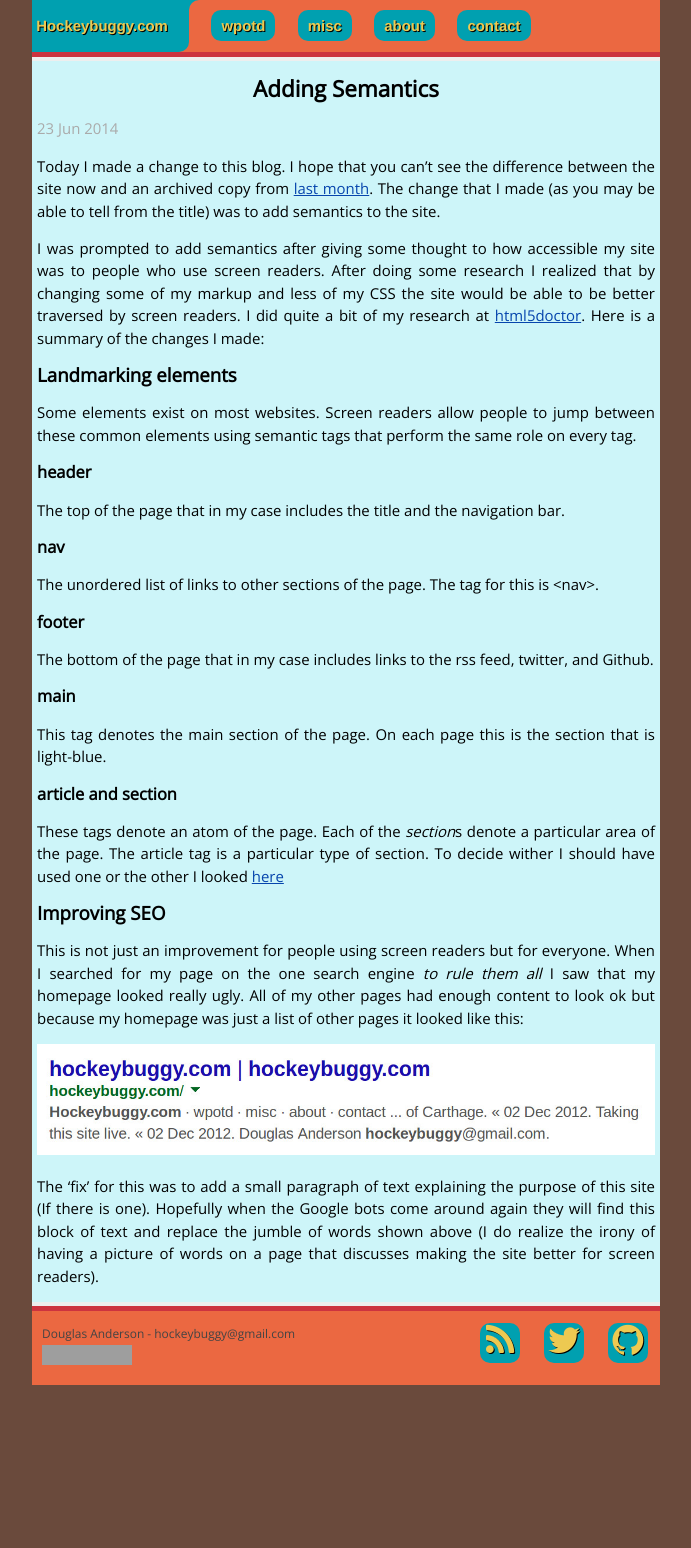
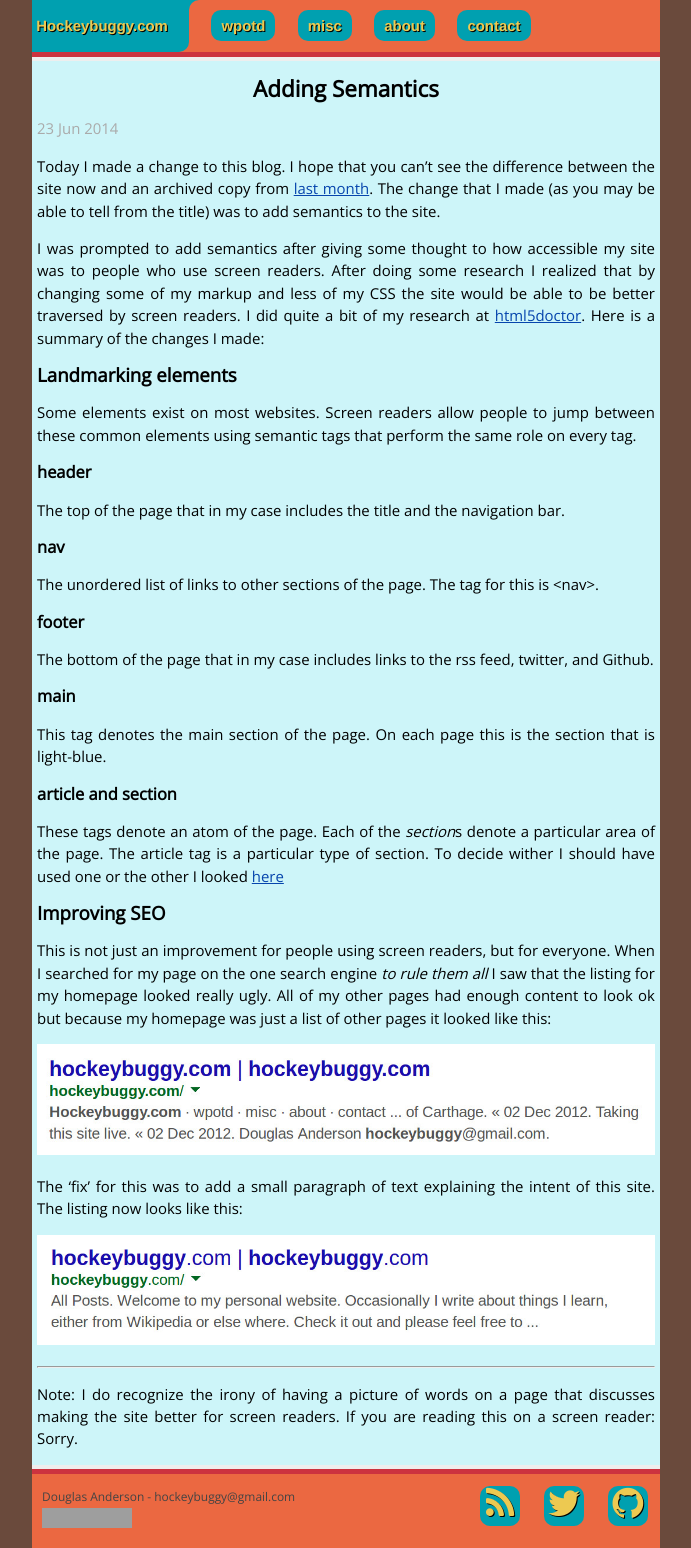
Before and after one commit to hockeybuggy/hockeybuggy.com, a Jekyll site: the page built from _posts/2014-06-23-misc_2en5AjCl.md, in a window 1280 px wide. Shown: the whole page, without its empty margins (294-985 px from the left). Built offline with Jekyll 4.4.1, drawn with Linux system fonts in a browser that asks for light colours; nearby versions of some CDN libraries; Markdown is read by kramdown in place of the engine named in the settings; before the commit the page ends 1385 px from its top, so only the background shows below that; grey boxes are pictures that could not be loaded.

Commit message:
Updated the semantics post with a new after post

```diff
--- a/_posts/2014-06-23-misc_2en5AjCl.md
+++ b/_posts/2014-06-23-misc_2en5AjCl.md
@@ -49,19 +49,24 @@ particular area of the page. The article tag is a particular type of section. To
 
 ## Improving SEO
 
-This is not just an improvement for people using screen readers but for
+This is not just an improvement for people using screen readers, but for
 everyone. When I searched for my page on the one search engine *to rule them
-all* I saw that my homepage looked really ugly. All of my other pages had
-enough content to look ok but because my homepage was just a list of other
-pages it looked like this:
+all* I saw that the listing for my homepage looked really ugly. All of my other
+pages had enough content to look ok but because my homepage was just a list of
+other pages it looked like this:
 
-![Image of my homepage's Google results][SEOimage]
+![Image of my homepage's Google results before the change][SEOimage_before]
 
-The 'fix' for this was to add a small paragraph of text explaining the purpose
-of this site (If there is one). Hopefully when the Google bots come around
-again they will find this block of text and replace the jumble of words shown
-above (I do realize the irony of having a picture of words on a page that
-discusses making the site better for screen readers).
+The 'fix' for this was to add a small paragraph of text explaining the intent
+of this site. The listing now looks like this:
+
+![Image of my homepage's Google results after the change][SEOimage_after]
+
+---------
+
+Note: I do recognize the irony of having a picture of words on a page that
+discusses making the site better for screen readers. If you are reading this on
+a screen reader: Sorry.
 
 
 [archive]: http://web.archive.org/web/20140517102136/http://hockeybuggy.com/
@@ -69,4 +74,5 @@ discusses making the site better for screen readers).
 [aria]: https://developer.mozilla.org/en-US/docs/Web/Accessibility/ARIA
 [artVsSec]: http://www.brucelawson.co.uk/2010/html5-articles-and-sections-whats-the-difference/
 
-[SEOimage]: /static/img/SEO.jpg
+[SEOimage_before]: /static/img/SEO_before.jpg
+[SEOimage_after]: /static/img/SEO_after.jpg
```
Also changed, not shown: static/img/SEO_after.jpg (added), static/img/SEO_before.jpg (renamed from static/img/SEO.jpg).
